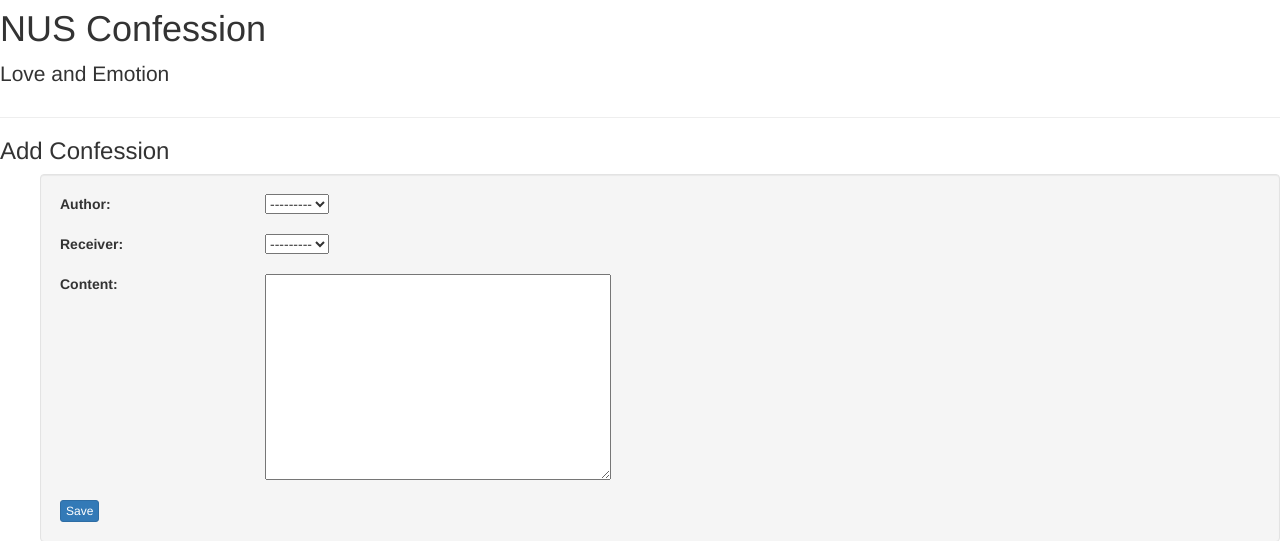
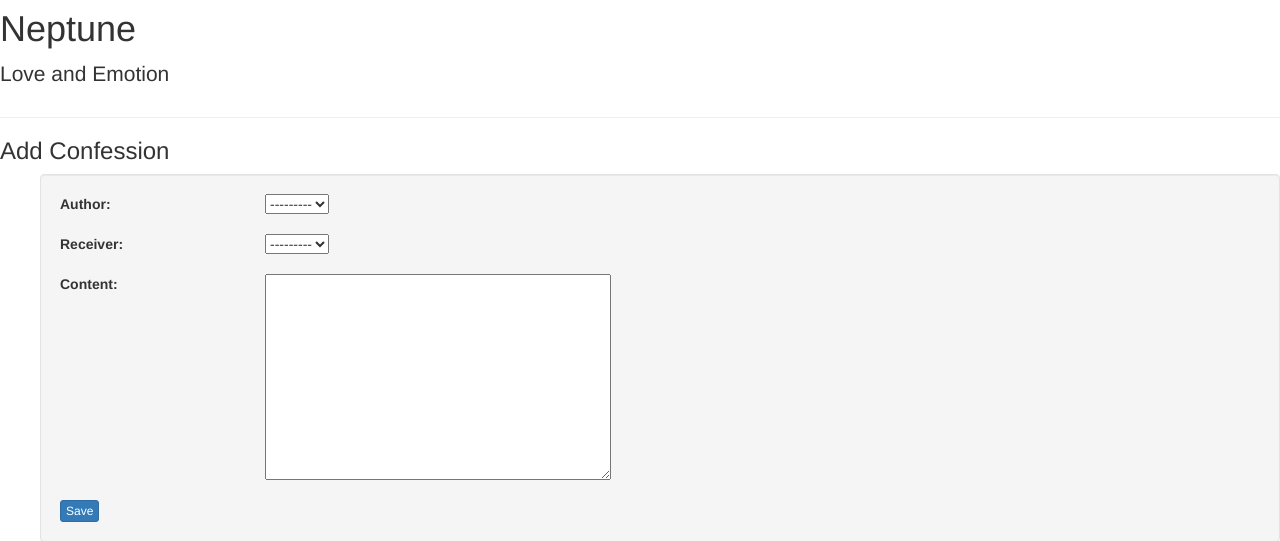
Before and after one commit to infrmtcs/neptune, a Django app: page /confession/post in a window 1280 px wide. Shown: the part 51-592 px from the top of the page. Run offline with Django 3.2, Linux system fonts and the light colour scheme; some libraries are stand-ins or nearby versions.

Commit message:
Minor fix base.html

```diff
--- a/templates/base.html
+++ b/templates/base.html
@@ -3,7 +3,7 @@
 <html lang="en">
 <head>
   <meta charset="utf-8">
-    <title>Bootswatch: Amelia</title>
+  <title>Neptune</title>
   <meta name="viewport" content="width=device-width, initial-scale=1">
   <link rel="stylesheet" href="{{ STATIC_URL }}css/bootstrap.css" media="screen">
   <link rel="stylesheet" href="{{ STATIC_URL }}css/bootswatch.min.css">
@@ -13,21 +13,6 @@
 <script src="../bower_components/html5shiv/dist/html5shiv.js"></script>
 <script src="../bower_components/respond/dest/respond.min.js"></script>
 <![endif]-->
-    <script>
-
-     var _gaq = _gaq || [];
-      _gaq.push(['_setAccount', 'UA-23019901-1']);
-      _gaq.push(['_setDomainName', "bootswatch.com"]);
-        _gaq.push(['_setAllowLinker', true]);
-      _gaq.push(['_trackPageview']);
-
-     (function() {
-       var ga = document.createElement('script'); ga.type = 'text/javascript'; ga.async = true;
-       ga.src = ('https:' == document.location.protocol ? 'https://ssl' : 'http://www') + '.google-analytics.com/ga.js';
-       var s = document.getElementsByTagName('script')[0]; s.parentNode.insertBefore(ga, s);
-     })();
-
-    </script>
 </head>
 <body>
   <div class="navbar navbar-default navbar-fixed-top">
@@ -59,7 +44,7 @@
     <div class="page-header" id="banner">
       <div class="row">
         <div class="col-lg-6">
-            <h1>NUS Confession</h1>
+          <h1>Neptune</h1>
           <p class="lead">Love and Emotion</p>
         </div>
       </div>
@@ -69,18 +54,31 @@
   <footer>
     <div class="row">
       <div class="col-lg-12">
-            <p>Created by <a href="infrmcts@yahoo.com">Duong Dat</a> and <a href="thanhnguyen17101994@gmail.com">Thanh Nguyen</a> </p>
+        <p>Created by <a href="DuongDat.Informatics@rocketmail.com">Duong Dat</a> and <a href="thanhnguyen17101994@gmail.com">Thanh Nguyen</a> </p>
 
       </div>
     </div>
+  </footer>
+</div>
 
-
-      </footer>
-
-
-    </div>
+<!--BEGIN OF SCRIPTS-->
 <script src="https://code.jquery.com/jquery-1.10.2.min.js"></script>
 <script src="../bower_components/bootstrap/dist/js/bootstrap.min.js"></script>
 <script src="../assets/js/bootswatch.js"></script>
+<script>
+var _gaq = _gaq || [];
+_gaq.push(['_setAccount', 'UA-23019901-1']);
+_gaq.push(['_setDomainName', "bootswatch.com"]);
+_gaq.push(['_setAllowLinker', true]);
+_gaq.push(['_trackPageview']);
+(function() {
+  var ga = document.createElement('script'); ga.type = 'text/javascript'; ga.async = true;
+  ga.src = ('https:' == document.location.protocol ? 'https://ssl' : 'http://www') + '.google-analytics.com/ga.js';
+  var s = document.getElementsByTagName('script')[0]; s.parentNode.insertBefore(ga, s);
+})();
+</script>
+<script>!function(d,s,id){var js,fjs=d.getElementsByTagName(s)[0];if(!d.getElementById(id)){js=d.createElement(s);js.id=id;js.src="https://platform.twitter.com/widgets.js";fjs.parentNode.insertBefore(js,fjs);}}(document,"script","twitter-wjs");
+</script>
+<!--END OF SCRIPTS-->
 </body>
 </html>
```
Lines whose indentation alone changed are shown as unchanged.
